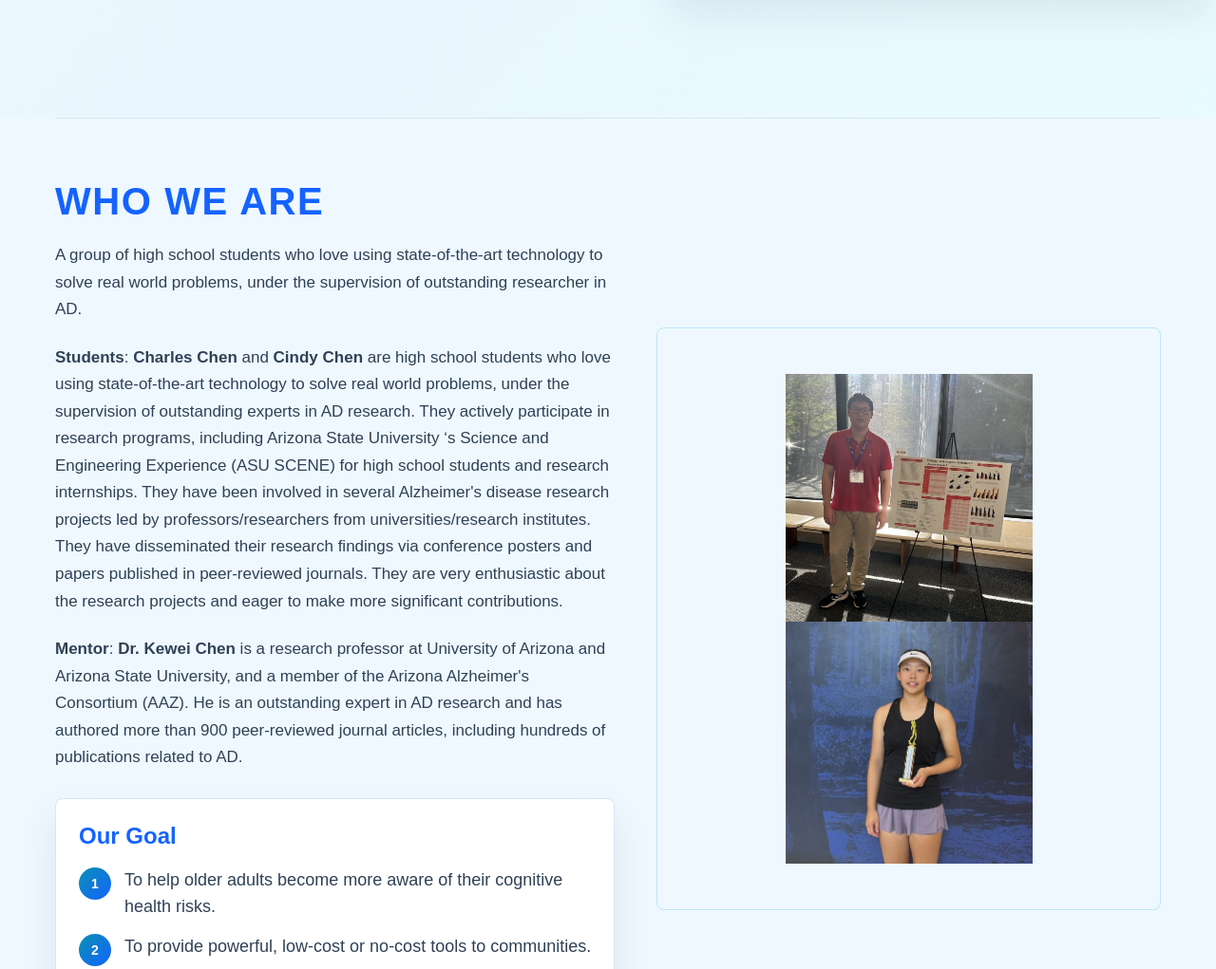
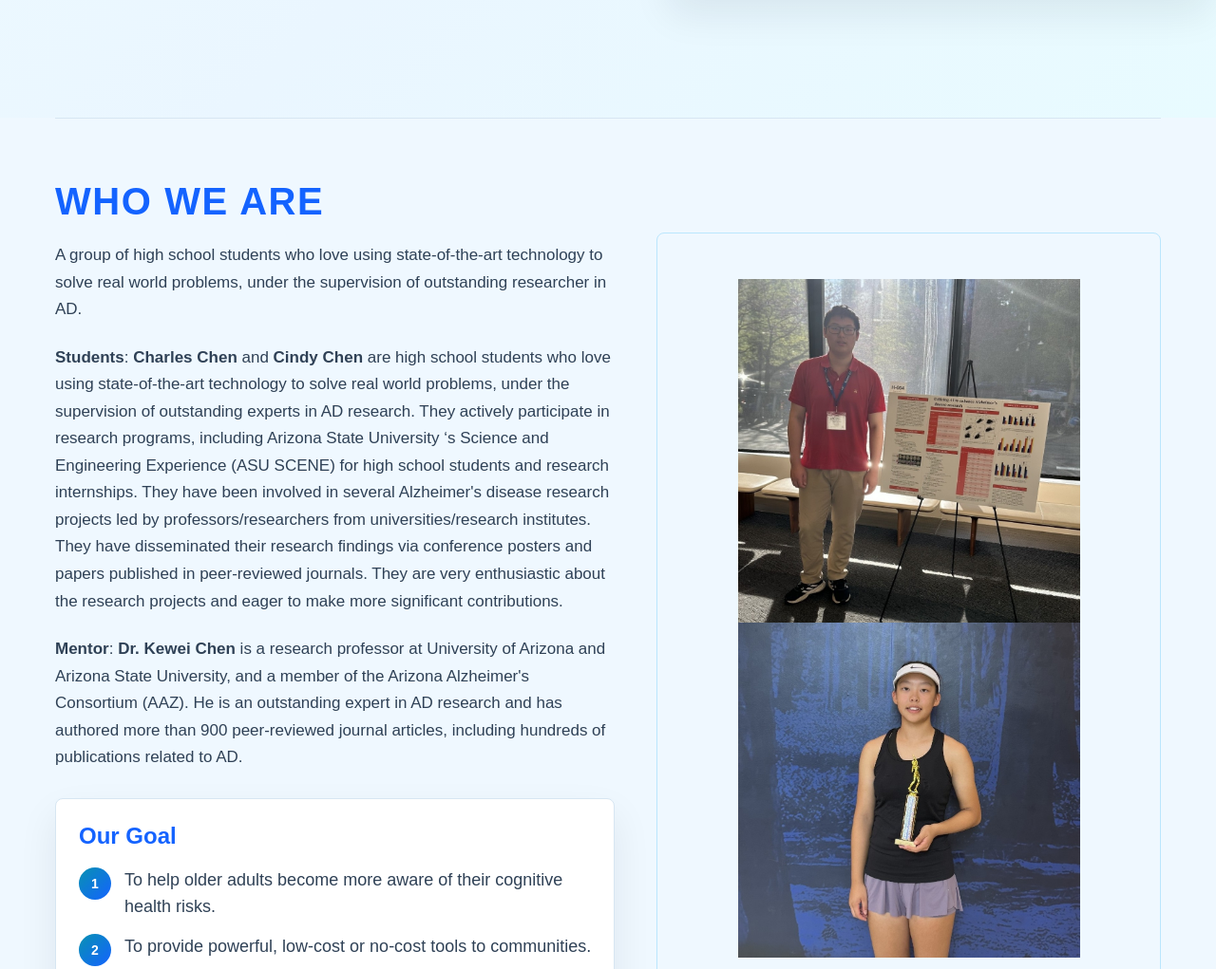
Before and after one commit to HI-dsvffsfd/AlzAware, a plain HTML site: page docs/index.html in a window 1280 px wide. Shown: the part 677-1698 px from the top of the page at 95% size. Drawn offline with Linux system fonts and the light colour scheme.

Commit message:
update home page team image

```diff
--- a/docs/index.html
+++ b/docs/index.html
@@ -113,6 +113,7 @@
 
       <div class="team-visual">
         <img src="assets/team_img_1.jpg" alt="Team member 1" />
+          <p>                                    </p>
         <img src="assets/team_img_2.jpg" alt="Team member 2" />
       </div>
     </div>
--- a/docs/style.css
+++ b/docs/style.css
@@ -462,7 +462,7 @@ p {
 }
 
 .team-visual img {
-  width: min(260px, 80%);
+  width: min(360px, 100%);
   height: auto;
   object-fit: contain;
 }
```
